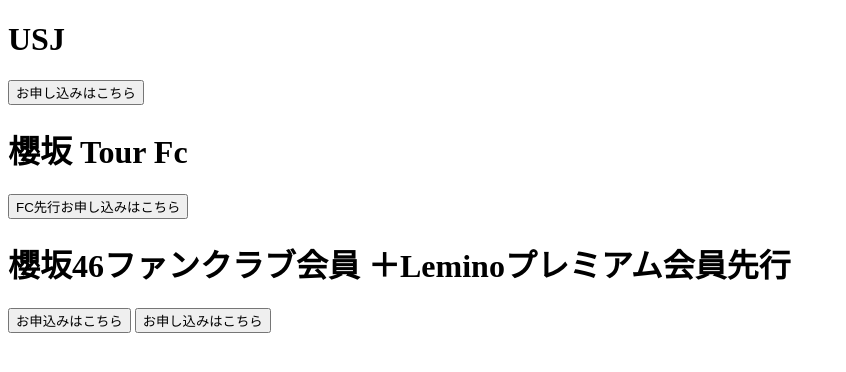
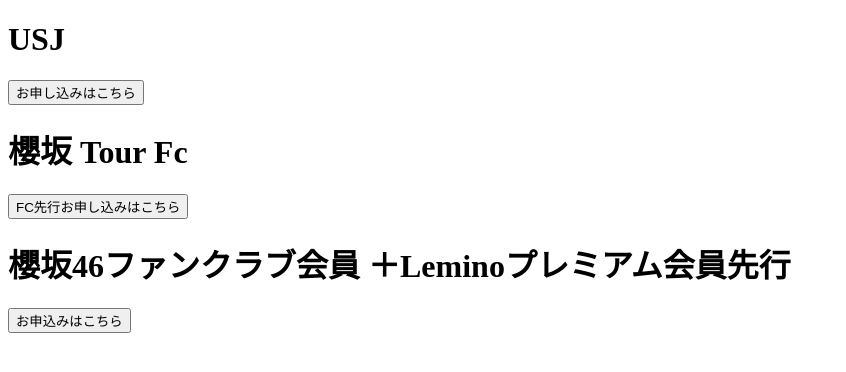
Before and after one commit to chunlau111191/lawson_link_web, a website: page index.html in a window 1280 px wide. Shown: the whole page, without its empty margins (0-846 px from the left). Drawn offline with Linux system fonts and the light colour scheme.

Commit message:
Update index.html

```diff
--- a/index.html
+++ b/index.html
@@ -26,7 +26,6 @@
                 <form action="https://l-tike.com/st1/iehxj606kb3cj59w3dsg" method="POST">
                 <input type="submit" value="お申込みはこちら">
                 <input type="hidden" name="CERK" value="0e79dd7f099501c24fe1eb231bdd8c9b">
-                   <input type="submit" value="お申し込みはこちら" />
                 </form>
 
   </body>
```
